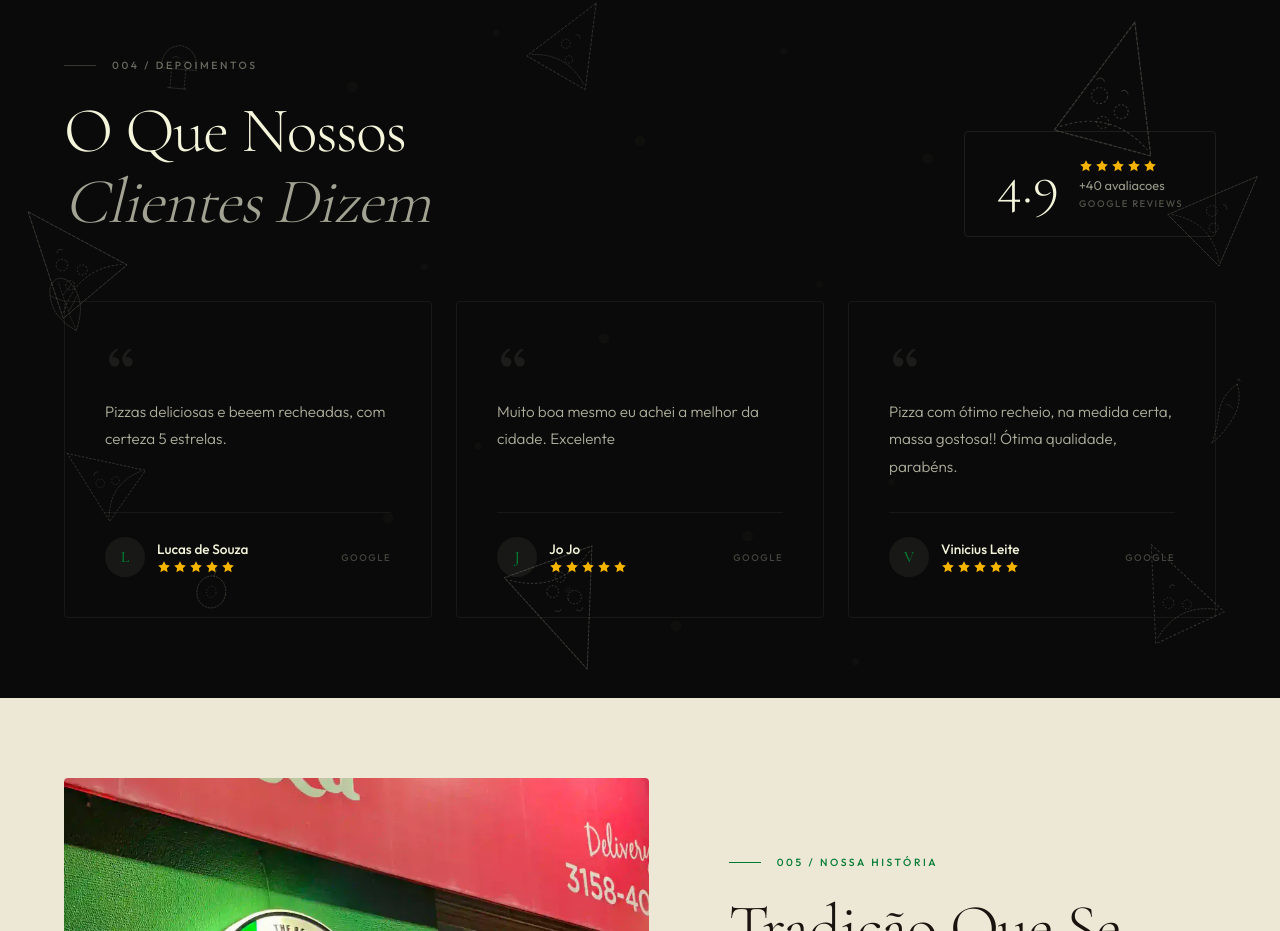
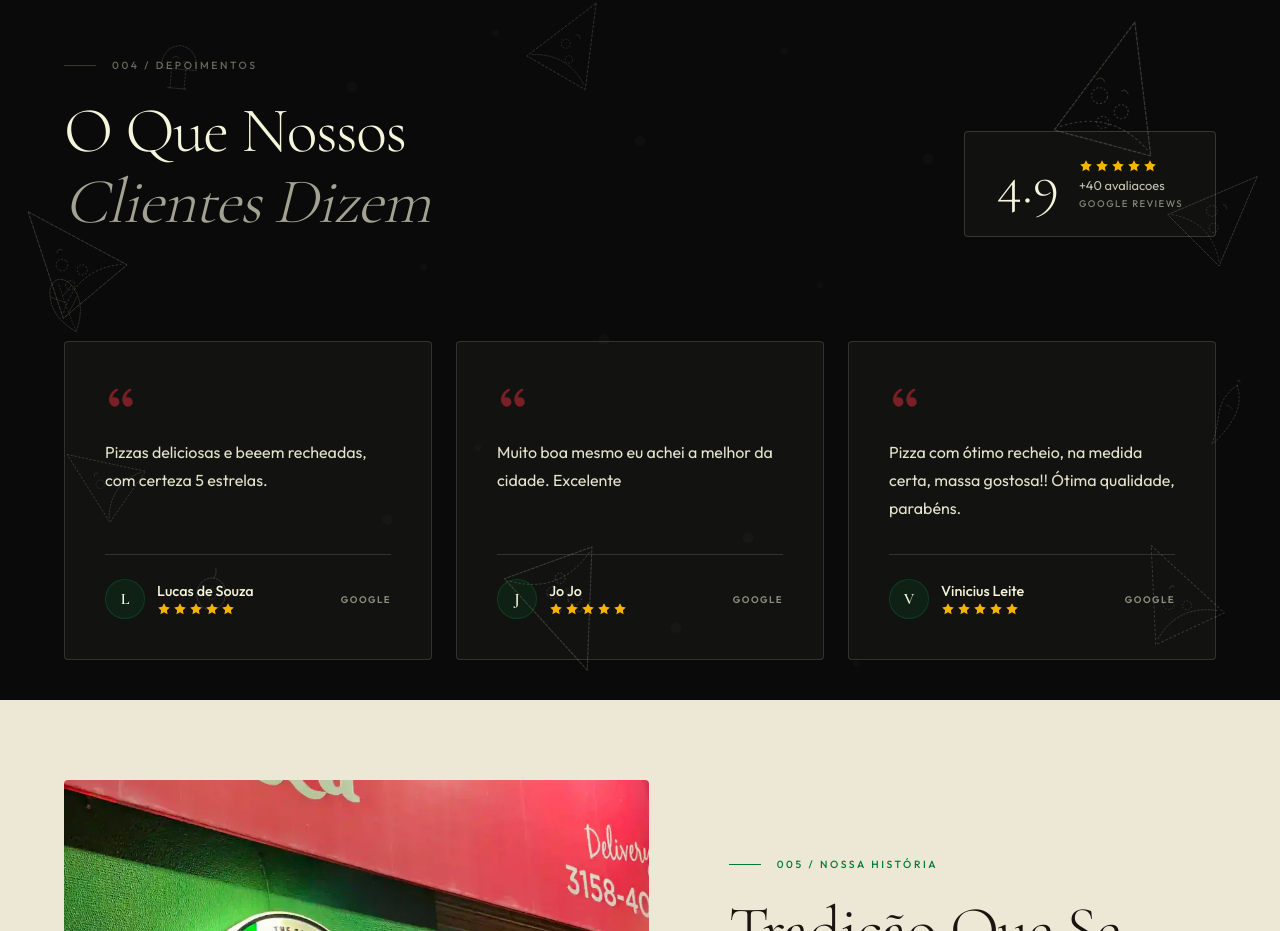
Before and after one commit to adriancampana1/germanos-pizzaria, a Next.js app: page / in a window 1280 px wide. Shown: the part 3860-4791 px from the top of the page. Built offline with nearby package versions, Linux system fonts and the light colour scheme.

Commit message:
feat: adiciona melhoria visual na secao depoimentos

```diff
--- a/src/app/components/Depoimentos/Depoimentos.module.css
+++ b/src/app/components/Depoimentos/Depoimentos.module.css
@@ -145,7 +145,8 @@
   align-items: center;
   gap: 1.25rem;
   padding: 1.5rem 2rem;
-  border: 1px solid rgba(245, 245, 220, 0.08);
+  background: rgba(245, 245, 220, 0.03);
+  border: 1px solid rgba(245, 245, 220, 0.16);
   border-radius: 4px;
   flex-shrink: 0;
 }
@@ -174,7 +175,7 @@
   font-family: var(--font-body);
   font-size: 0.8rem;
   font-weight: 400;
-  color: rgba(245, 245, 220, 0.6);
+  color: rgba(245, 245, 220, 0.78);
 }
 
 .ratingSource {
@@ -183,7 +184,7 @@
   font-weight: 500;
   letter-spacing: 0.15em;
   text-transform: uppercase;
-  color: rgba(245, 245, 220, 0.3);
+  color: rgba(245, 245, 220, 0.5);
 }
 
 /* ─── Testimonial grid ─── */
@@ -195,17 +196,22 @@
 
 /* ─── Card ─── */
 .card {
+  position: relative;
   display: flex;
   flex-direction: column;
   justify-content: space-between;
   padding: 2.5rem;
-  border: 1px solid rgba(245, 245, 220, 0.06);
+  background: rgba(245, 245, 220, 0.035);
+  border: 1px solid rgba(245, 245, 220, 0.14);
   border-radius: 4px;
-  transition: border-color 0.4s ease;
+  transition: background-color 0.4s ease, border-color 0.4s ease,
+    transform 0.4s ease;
 }
 
 .card:hover {
-  border-color: rgba(245, 245, 220, 0.15);
+  background: rgba(245, 245, 220, 0.055);
+  border-color: rgba(245, 245, 220, 0.24);
+  transform: translateY(-2px);
 }
 
 .cardQuote {
@@ -213,16 +219,17 @@
 }
 
 .quoteIcon {
-  color: rgba(245, 245, 220, 0.08);
+  color: var(--accent-warm);
+  opacity: 0.55;
   margin-bottom: 1.25rem;
 }
 
 .cardText {
   font-family: var(--font-body);
-  font-size: 0.95rem;
-  font-weight: 300;
-  color: rgba(245, 245, 220, 0.7);
-  line-height: 1.8;
+  font-size: 1rem;
+  font-weight: 400;
+  color: rgba(245, 245, 220, 0.92);
+  line-height: 1.75;
 }
 
 /* ─── Card footer ─── */
@@ -231,7 +238,7 @@
   align-items: center;
   justify-content: space-between;
   padding-top: 1.5rem;
-  border-top: 1px solid rgba(245, 245, 220, 0.06);
+  border-top: 1px solid rgba(245, 245, 220, 0.14);
 }
 
 .cardAuthor {
@@ -244,14 +251,15 @@
   width: 2.5rem;
   height: 2.5rem;
   border-radius: 50%;
-  background: rgba(245, 245, 220, 0.06);
+  background: rgba(0, 122, 51, 0.14);
+  border: 1px solid rgba(0, 122, 51, 0.35);
   display: flex;
   align-items: center;
   justify-content: center;
   font-family: var(--font-display);
   font-size: 1rem;
-  font-weight: 500;
-  color: var(--accent);
+  font-weight: 600;
+  color: var(--text-on-dark);
 }
 
 .authorInfo {
@@ -262,7 +270,7 @@
 
 .authorName {
   font-family: var(--font-body);
-  font-size: 0.85rem;
+  font-size: 0.9rem;
   font-weight: 500;
   color: var(--text-on-dark);
 }
@@ -270,10 +278,10 @@
 .cardSource {
   font-family: var(--font-body);
   font-size: 0.6rem;
-  font-weight: 500;
+  font-weight: 600;
   letter-spacing: 0.15em;
   text-transform: uppercase;
-  color: rgba(245, 245, 220, 0.25);
+  color: rgba(245, 245, 220, 0.55);
 }
 
 /* ─── Section label override for dark bg ─── */
```
